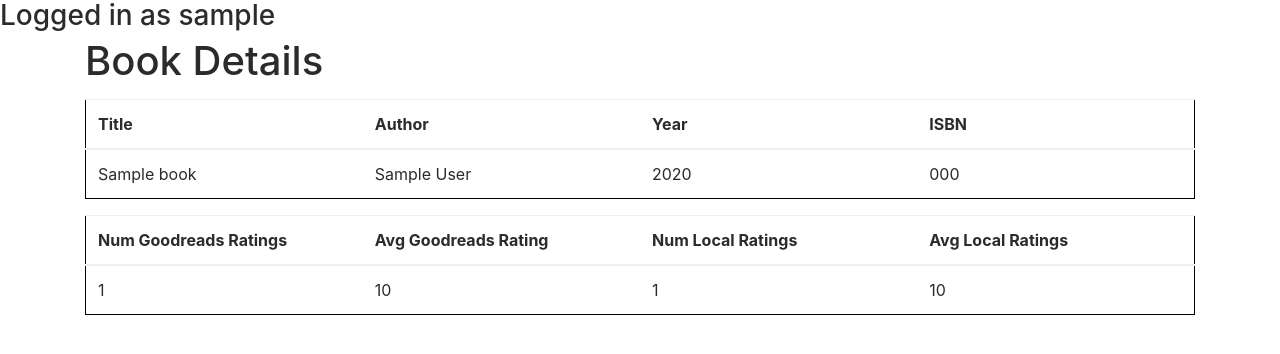
After one commit to crashingbooth/flask-prosgreSQLTest, a Flask app: template templates/book.html in a window 1280 px wide. The commit adds this page. Shown: the top 354 px of the page. Run offline with Flask 2, Linux system fonts and the light colour scheme; the template is opened without the code that fills it: most values are stand-ins (such as "Sample title", 1, 10 or a date in 2020); some libraries are stand-ins or nearby versions.

Commit message:
queries goodreads

```diff
--- a/app.py
+++ b/app.py
@@ -1,12 +1,15 @@
 import os
 import hashlib
 import uuid
+import requests
 
 from flask import Flask, session, render_template, request
 from flask_session import Session
 from sqlalchemy import create_engine
 from sqlalchemy.orm import scoped_session, sessionmaker
 from User import User
+from Ratings import Ratings
+from keys import keys
 
 
 app = Flask(__name__)
@@ -136,3 +139,21 @@ def list_favorites():
 	favs = db.execute("SELECT DISTINCT b.author, b.title FROM favorites as f LEFT JOIN books as b ON f.isbn = b.isbn WHERE f.user_id=:user_id",
 		{"user_id":db.userSession.user_id})
 	return render_template("listFavorites.html", username=db.userSession.username, favs=favs)
+
+@app.route("/book/<isbn>")
+def book(isbn):
+	found_book = db.execute("SELECT * from books WHERE isbn=:isbn",{"isbn": isbn}).fetchone()
+	res = requests.get("https://www.goodreads.com/book/review_counts.json", params={"key": keys.KEY, "isbns": isbn})
+	json = res.json()
+	ratings = Ratings()
+	books = json["books"]
+	if books:
+		book = books[0]
+		ratings.avgGR = book['average_rating']
+		ratings.numGR = book['ratings_count']
+	localRatings = db.execute("SELECT count(*) as num, sum(score)/count(*) as avg from local_ratings WHERE isbn =:isbn", {"isbn":isbn}).fetchone()
+	ratings.avgLocal = localRatings.num
+	ratings.numLocal = localRatings.avg
+
+
+	return render_template("book.html",book=found_book, ratings=ratings,msg=res)
--- /dev/null
+++ b/templates/book.html
@@ -0,0 +1,49 @@
+{% extends "layout.html" %}
+
+{% block title %}
+    Book Details
+{% endblock %}
+
+{% block body %}
+    <h1>Book Details</h1>
+    <p>{{ msg }}</p>
+
+    <table class="table">
+        <thead>
+        <tr>
+            <th scope="col">Title</th>
+            <th scope="col">Author</th>
+            <th scope="col">Year</th>
+            <th scope="col">ISBN</th>
+        </tr>
+        </thead>
+        <tbody>
+        <tr>
+            <td>{{ book.title }}</td>
+            <td>{{ book.author }}</td>
+            <td>{{ book.year }}</td>
+            <td>{{ book.isbn }}</td>
+        </tr>
+        </tbody>
+    </table>
+
+    <table class="table">
+        <thead>
+        <tr>
+            <th scope="col">Num Goodreads Ratings</th>
+            <th scope="col">Avg Goodreads Rating</th>
+            <th scope="col">Num Local Ratings</th>
+            <th scope="col">Avg Local Ratings</th>
+        </tr>
+        </thead>
+        <tbody>
+        <tr>
+            <td>{{ ratings.numGR }}</td>
+            <td>{{ ratings.avgGR }}</td>
+            <td>{{ ratings.numLocal }}</td>
+            <td>{{ ratings.avgLocal }}</td>
+        </tr>
+        </tbody>
+    </table>
+
+{% endblock %}
--- a/templates/layout.html
+++ b/templates/layout.html
@@ -2,14 +2,15 @@
 <html>
     <head>
         <title>{% block title %}{% endblock %}</title>
+        <link rel="stylesheet" href="styles.css">
         <link rel="stylesheet" href="https://maxcdn.bootstrapcdn.com/bootstrap/4.0.0-beta.3/css/bootstrap.min.css" integrity="sha384-Zug+QiDoJOrZ5t4lssLdxGhVrurbmBWopoEl+M6BdEfwnCJZtKxi1KgxUyJq13dy" crossorigin="anonymous">
         {% if username %}
             <h3>Logged in as {{ username }}</h3>
-                <form action="{{ url_for('logout')}}">
+        <!--         <form action="{{ url_for('logout')}}">
                     <div class="form-group">
                         <button class="btn btn-primary">Logout</button>
                     </div>
-                <form>
+                <form> -->
         {% endif %}
     </head>
     <body>
--- /dev/null
+++ b/templates/styles.css
@@ -0,0 +1,5 @@
+table {
+	border: 1px solid black;
+	table-layout: fixed;
+    width: 100%;
+}
```
Also changed, not shown: templates/listBooks.html (+2 -7 lines).
